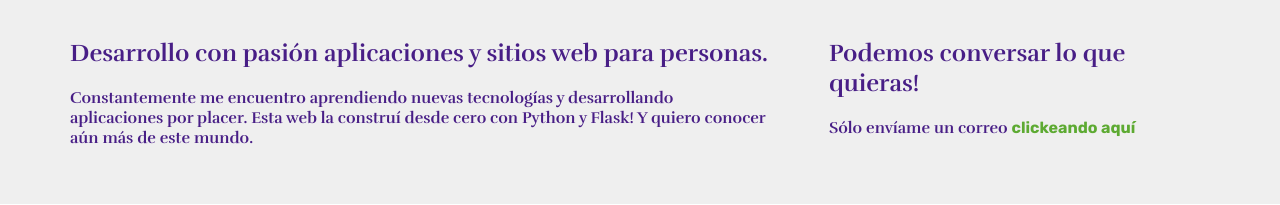
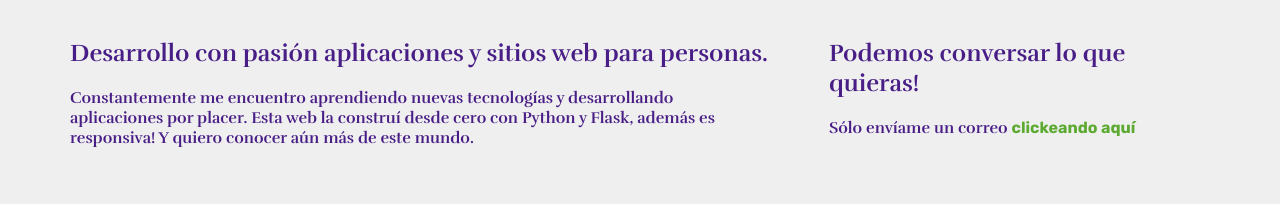
Before and after one commit to barrantes4539/PortafolioFlask, a Flask app: page / in a window 1280 px wide. Shown: the part 749-954 px from the top of the page. Run offline with Flask 3, Linux system fonts and the light colour scheme.

Commit message:
Segundo commit

```diff
--- a/app/templates/portfolio/section-first.html
+++ b/app/templates/portfolio/section-first.html
@@ -7,7 +7,7 @@
                 </h1>
                 <p>Constantemente me encuentro aprendiendo nuevas tecnologías
                     y desarrollando aplicaciones por placer. Esta web la construí
-                    desde cero con Python y Flask! Y quiero conocer aún más de este mundo.
+                    desde cero con Python y Flask, además es responsiva! Y quiero conocer aún más de este mundo.
                 </p>
             </div>
             <div class="right padded">
```
